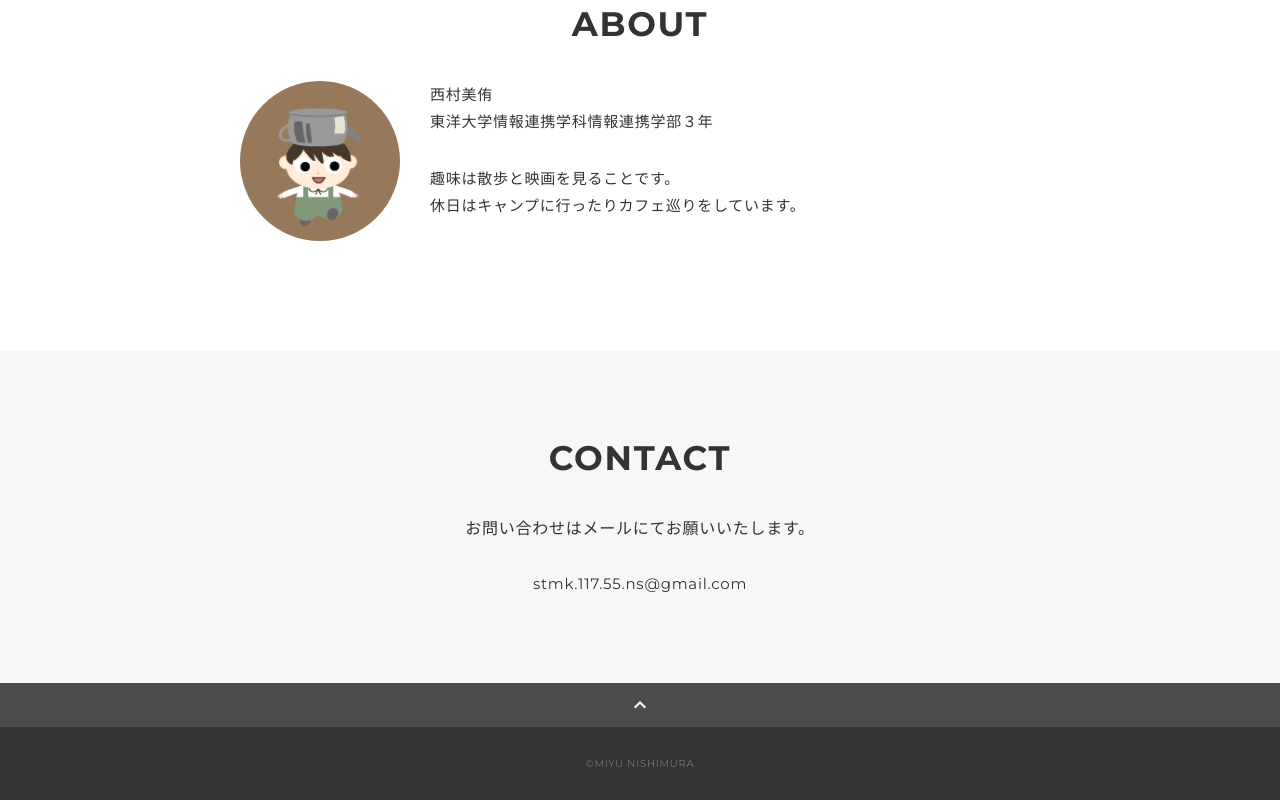
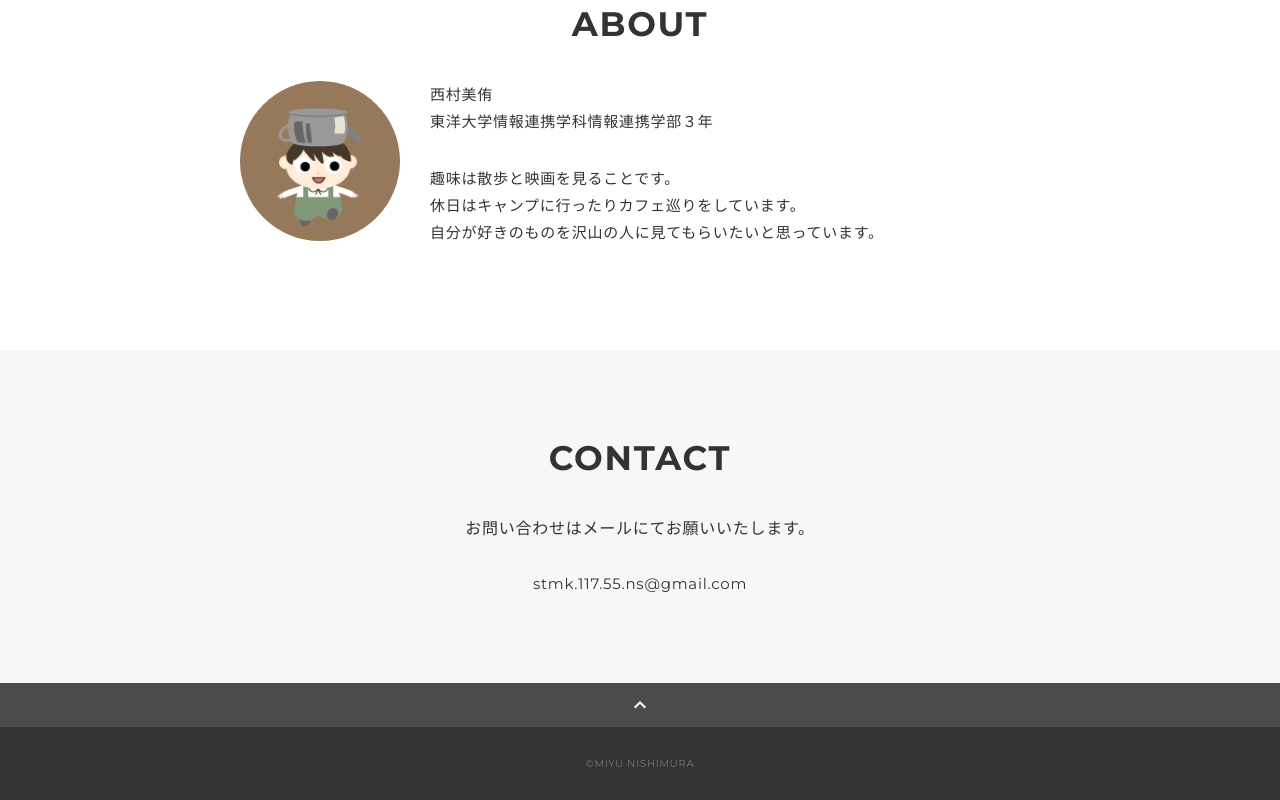
Before and after one commit to uwr2522/mypage.io, a plain HTML site: page index.html in a window 1280 px wide. Shown: the part 2067-2867 px from the top of the page. Drawn offline with nearby package versions, Linux system fonts and the light colour scheme.

Commit message:
Update index.html

```diff
--- a/index.html
+++ b/index.html
@@ -115,6 +115,7 @@
               <p>
                 趣味は散歩と映画を見ることです。<br>
                 休日はキャンプに行ったりカフェ巡りをしています。<br>
+                自分が好きのものを沢山の人に見てもらいたいと思っています。
               </p>
             </div>
           </div>
```
